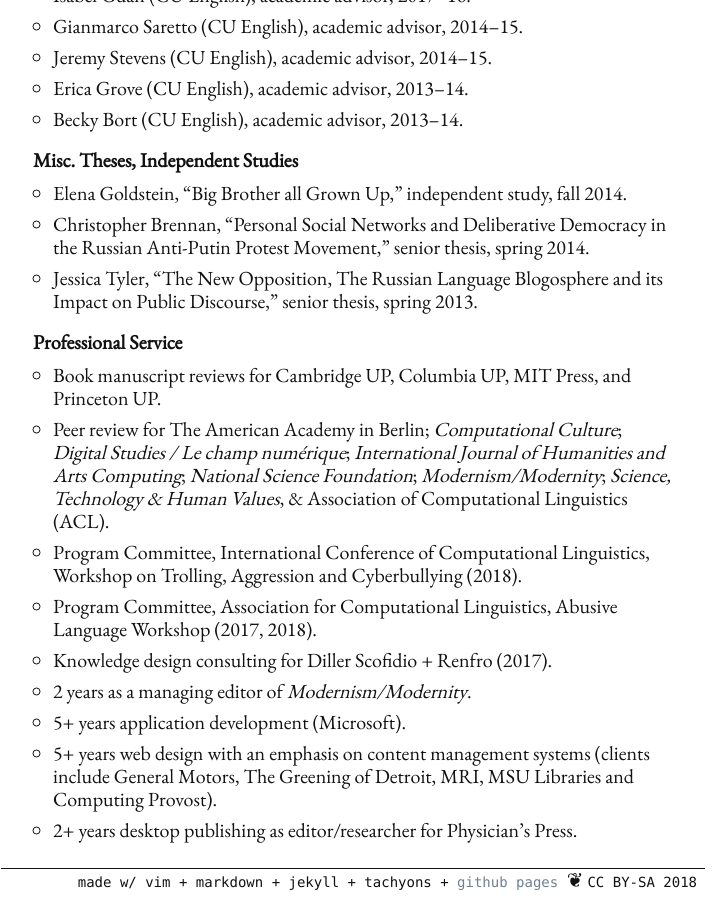
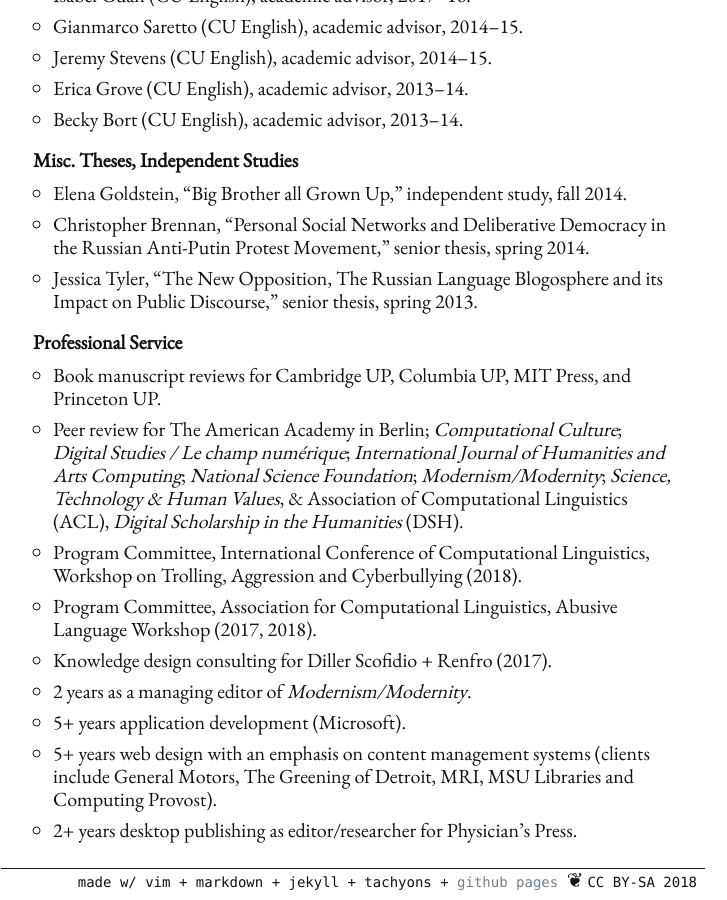
Before and after one commit to denten/denten.github.io, a Jekyll site: the page built from _pages/service.md, in a window 1280 px wide and 900 px high, scrolled down 1653 px. Shown: the whole window, without its empty margins (287-1014 px from the left). Built offline with Jekyll 4.4.1, drawn with Linux system fonts in a browser that asks for light colours.

Commit message:
update CV

```diff
--- a/_includes/CV/08-service.md
+++ b/_includes/CV/08-service.md
@@ -87,7 +87,7 @@ spring 2018.
   *Digital Studies / Le champ numérique*; *International Journal of Humanities
 and Arts Computing*; *National Science Foundation*; *Modernism/Modernity*;
 *Science, Technology & Human Values*, & Association of Computational
-Linguistics (ACL).
+Linguistics (ACL), *Digital Scholarship in the Humanities* (DSH).
 - Program Committee, International Conference of Computational Linguistics,
   Workshop on Trolling, Aggression and Cyberbullying (2018).
 - Program Committee, Association for Computational Linguistics, Abusive
```
